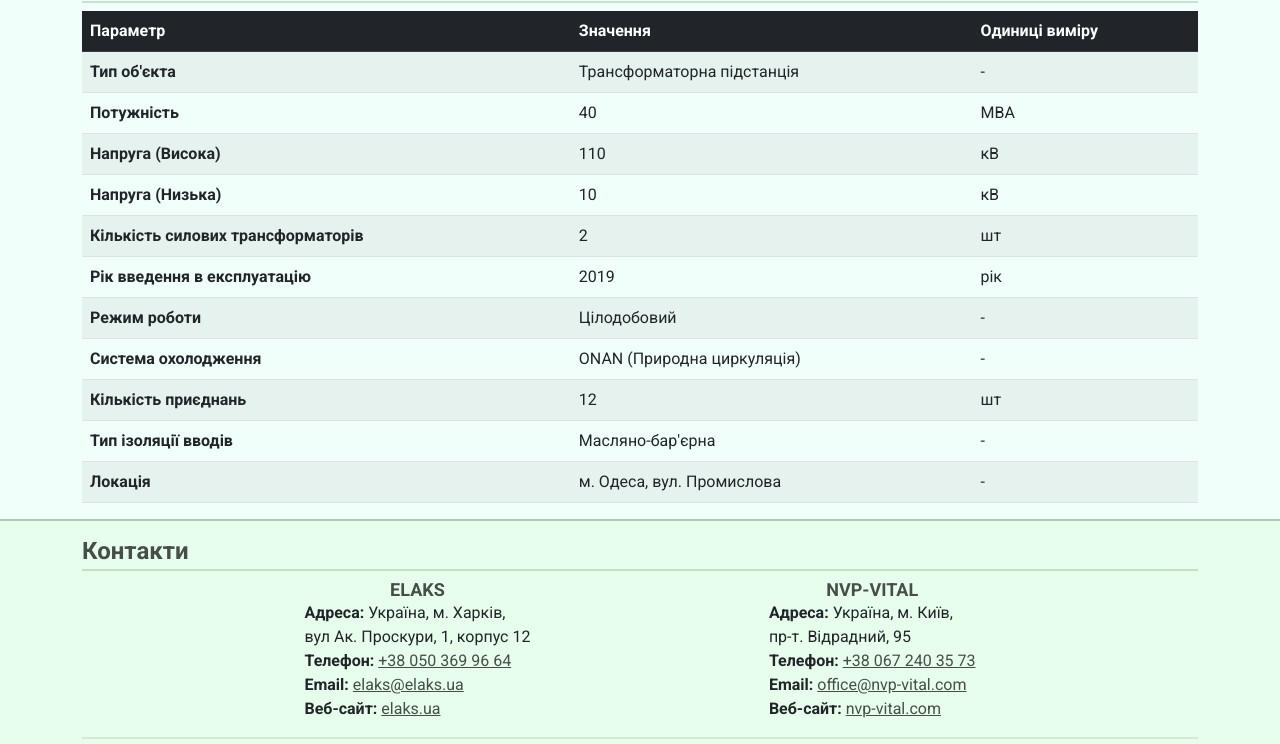
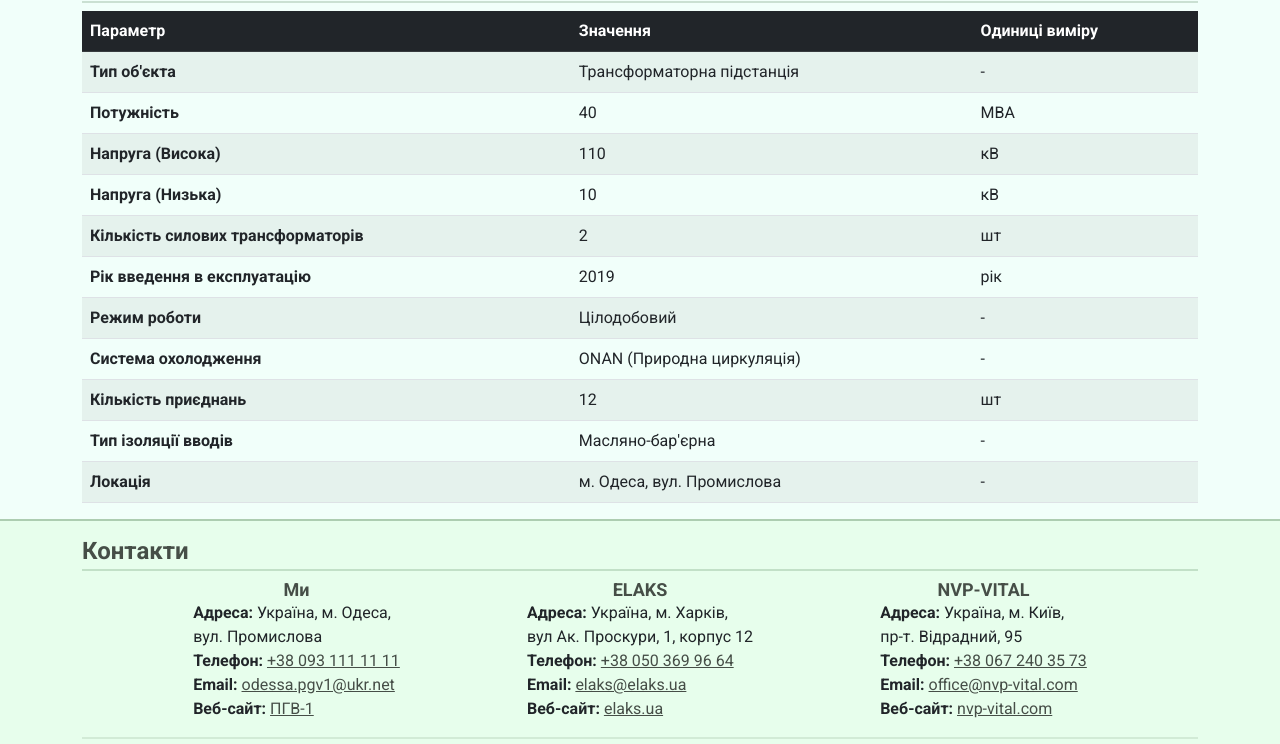
Before and after one commit to Vova-tv42/Web-pr1, a plain HTML site: page index.html in a window 1280 px wide. Shown: the part 1069-1813 px from the top of the page. Drawn offline with nearby package versions, Linux system fonts and the light colour scheme.

Commit message:
feat: add new address block

```diff
--- a/css/styles.css
+++ b/css/styles.css
@@ -281,6 +281,7 @@ body {
 .contacts {
   display: flex;
   justify-content: space-evenly;
+  flex-wrap: wrap;
   gap: 1rem;
 
   margin-top: 0.5rem;
--- a/index.html
+++ b/index.html
@@ -143,6 +143,32 @@
           <ul class="contacts">
             <li>
               <address class="address">
+                <h3 class="address__title secondary-title">Ми</h3>
+                <p>
+                  <strong>Адреса:</strong> Україна, м. Одеса,<br />
+                  вул. Промислова
+                </p>
+                <p>
+                  <strong>Телефон:</strong>
+                  <a href="tel:+380931111111" class="nowrap"
+                    >+38 093 111 11 11</a
+                  >
+                </p>
+                <p>
+                  <strong>Email:</strong>
+                  <a href="mailto:odessa.pgv1@ukr.net" class="nowrap"
+                    >odessa.pgv1@ukr.net</a
+                  >
+                </p>
+                <p>
+                  <strong>Веб-сайт:</strong>
+                  <a href="#page-start" target="_blank">ПГВ-1</a>
+                </p>
+              </address>
+            </li>
+
+            <li>
+              <address class="address">
                 <h3 class="address__title secondary-title">ELAKS</h3>
                 <p>
                   <strong>Адреса:</strong> Україна, м. Харків,<br />
```
